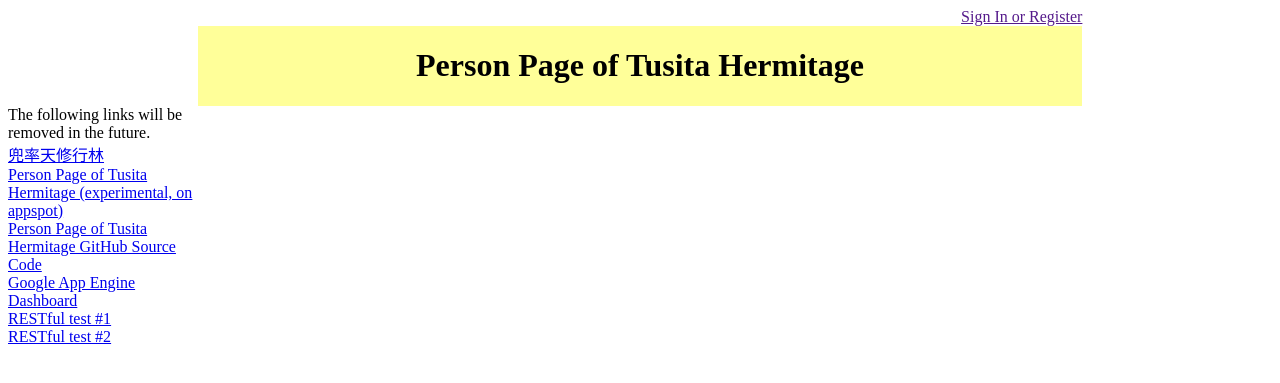
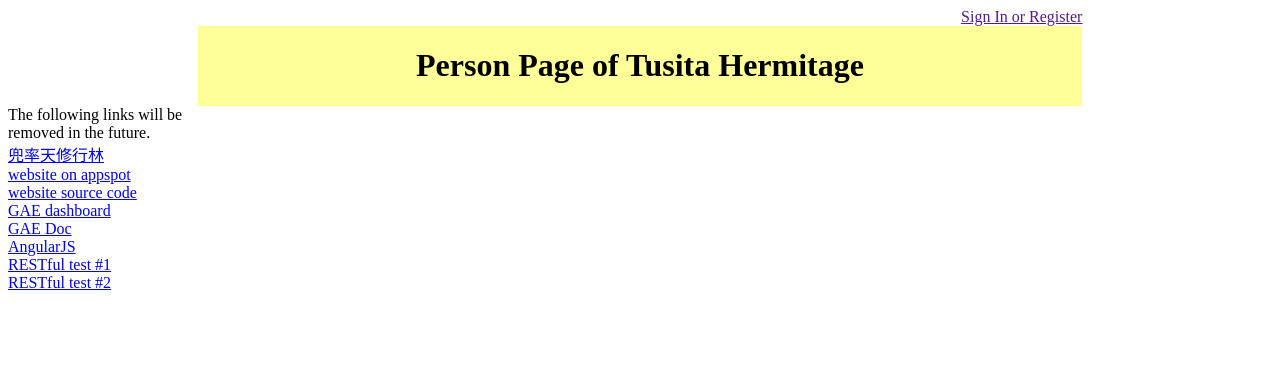
Before and after one commit to yapcheahshen/devtusita, a Python web app: template templates/index.html in a window 1280 px wide. Shown: the top 383 px of the page. Run offline with Jinja, Linux system fonts and the light colour scheme; the template is opened without the code that fills it, so the values that code supplies are empty.

Commit message:
add links for development convenience

```diff
--- a/static/css/main.css
+++ b/static/css/main.css
@@ -10,3 +10,7 @@ table, th, td {
 th, td {
   padding: 10px;
 }
+
+a:hover {
+  background-color: aqua;
+}
--- a/templates/index.html
+++ b/templates/index.html
@@ -30,9 +30,11 @@
  <div style="width: 15%; float: left;">
    The following links will be removed in the future.<br />
    <a target="_blank" href="http://tusitainternational.net/zh/">兜率天修行林</a><br />
-   <a target="_blank" href="http://devtusita.appspot.com/">Person Page of Tusita Hermitage (experimental, on appspot)</a><br />
-   <a target="_blank" href="https://github.com/siongui/devtusita">Person Page of Tusita Hermitage GitHub Source Code</a><br />
-   <a target="_blank" href="https://appengine.google.com/">Google App Engine Dashboard</a><br />
+   <a target="_blank" href="http://devtusita.appspot.com/">website on appspot</a><br />
+   <a target="_blank" href="https://github.com/siongui/devtusita">website source code</a><br />
+   <a target="_blank" href="https://appengine.google.com/">GAE dashboard</a><br />
+   <a target="_blank" href="https://developers.google.com/appengine/docs/python/overview">GAE Doc</a><br />
+   <a target="_blank" href="http://angularjs.org/">AngularJS</a><br />
    <a target="_blank" href="/RESTful/test@example.com">RESTful test #1</a><br />
    <a target="_blank" href="/RESTful/test2@example.com">RESTful test #2</a><br />
  </div>
```
